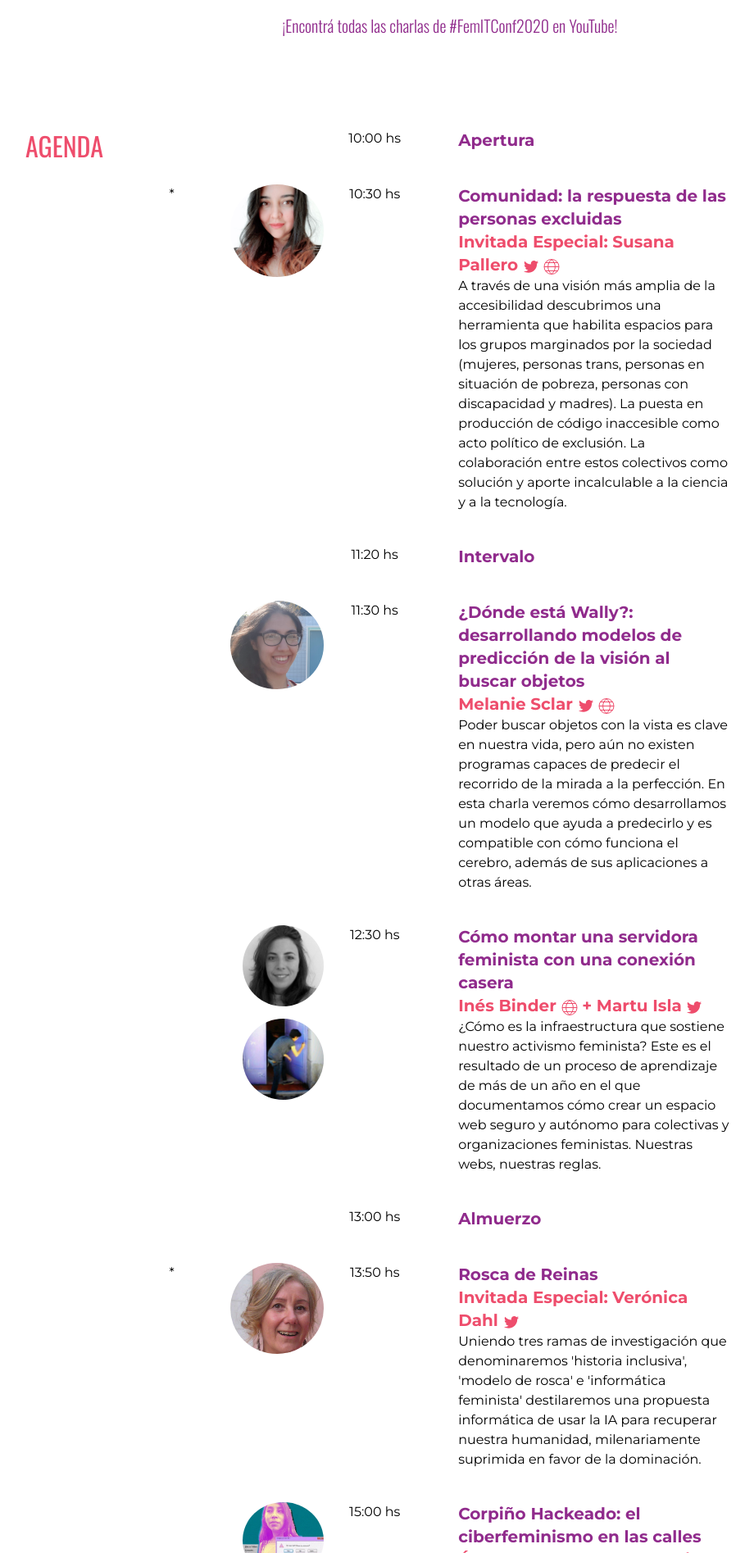
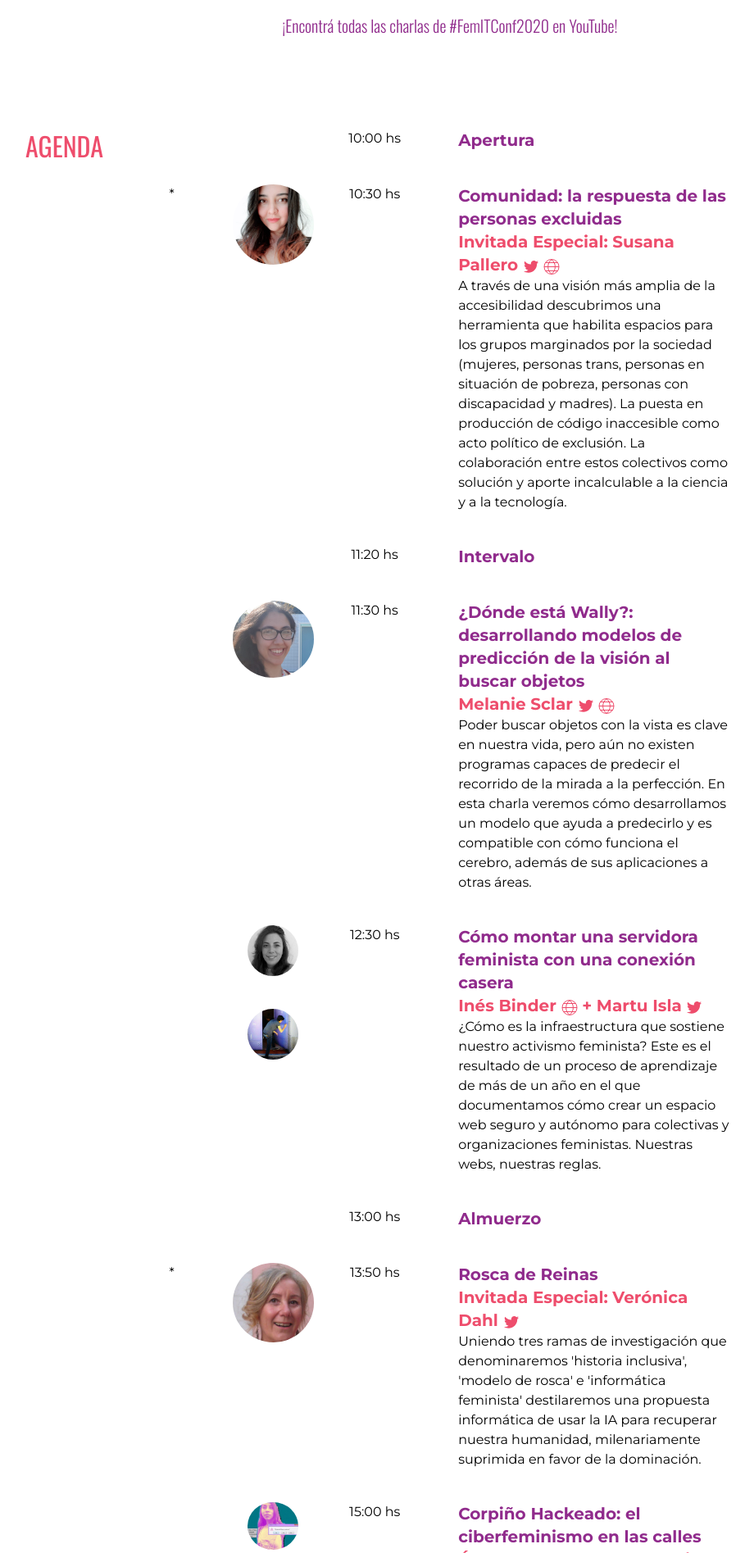
Before and after one commit to lasdesistemas/lds, a Jekyll site: the page built from femitconf2020/index.md, in a window 1280 px wide. Shown: the part 419-2314 px from the top of the page at 82% size, without its empty margins (159-1079 px from the left). Built offline with Jekyll 4.4.1, drawn with Linux system fonts in a browser that asks for light colours; nearby versions of some CDN libraries.

Commit message:
images size

```diff
--- a/_includes/talks_desktop.html
+++ b/_includes/talks_desktop.html
@@ -11,22 +11,22 @@
       </div>
       <div class="uk-width-1-6@s uk-text-center">
         {% if talk.speakers.size > 0 %}
-          {% if talk.speakers.size > 1%}
-            {% assign size = "uk-grid-small" %}
+          {% if talk.type != 'sponsor' and talk.speakers.size > 1%}
+            {% assign scale = '50' %}
           {% else %}
-            {% assign size = "uk-grid-medium" %}
+            {% assign scale = '80' %}
           {% endif %}
-          <div uk-grid class="{{size}}">
+          <div uk-grid>
           {% if talk.type == 'sponsor' %}
             <div class="uk-padding-remove">
-              <img class="uk-border-circle" data-src="{{site.url}}{{site.baseurl}}/assets/images/sponsors/{{talk.sponsor.photo}}" alt='{{talk.sponsor.name}}' uk-img>
+              <img width="{{scale}}%" height="{{scale}}%" class="uk-border-circle" data-src="{{site.url}}{{site.baseurl}}/assets/images/sponsors/{{talk.sponsor.photo}}" alt='{{talk.sponsor.name}}' uk-img>
             </div>
           {% else %}
             {% for speaker in talk.speakers %}
               {% assign speaker_code = speaker.name | slugify %}
               <div class="uk-padding-remove">
                 <a href="#modal-{{speaker_code}}" uk-toggle>
-                  <img class="uk-border-circle" data-src="{{site.url}}{{site.baseurl}}/assets/images/speakers/{{speaker.photo}}" alt='{{speaker.name}}' uk-img>
+                  <img width="{{scale}}%" height="{{scale}}%" class="uk-border-circle" data-src="{{site.url}}{{site.baseurl}}/assets/images/speakers/{{speaker.photo}}" alt='{{speaker.name}}' uk-img>
                 </a>
               </div>
             {% endfor %}
```
